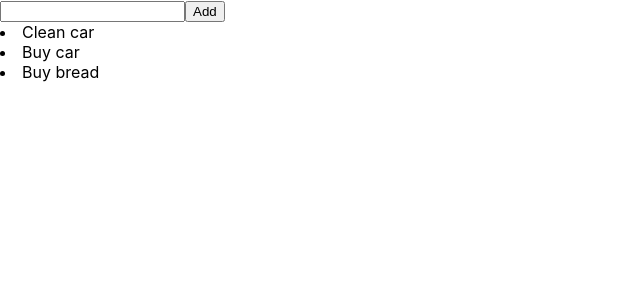
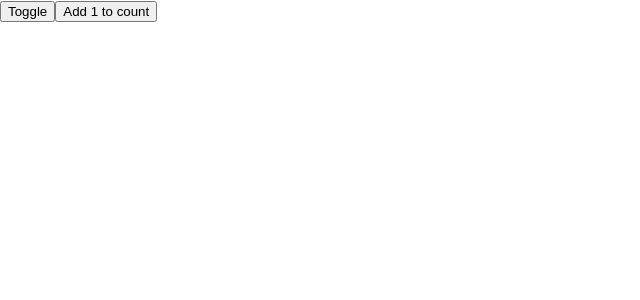
Before and after one commit to zedvas/simpsons, a React (Create React App) app: page / in a window 1280 px wide. Shown: the top 300 px of the page, without its empty margins (0-640 px from the left). Built offline with nearby package versions, Linux system fonts and the light colour scheme.

Commit message:
lifecycle methods

```diff
--- /dev/null
+++ b/src/App.js
@@ -0,0 +1,28 @@
+import React, { Component } from "react";
+import Child from "./components/Child";
+
+class App extends Component {
+  state = { isActive: false, count: 0 };
+
+  onToggle = () => {
+    this.setState({ isActive: !this.state.isActive });
+  };
+
+  render() {
+    return (
+      <>
+        <button onClick={this.onToggle}>Toggle</button>
+        <button
+          onClick={() => {
+            this.setState({ count: this.state.count + 1 });
+          }}
+        >
+          Add 1 to count
+        </button>
+        {this.state.isActive && <Child count={this.state.count} />}
+      </>
+    );
+  }
+}
+
+export default App;
--- a/src/App.jsx
+++ /dev/null
@@ -1,71 +0,0 @@
-import React, { Component } from "react";
-import TodoItem from "./components/TodoItem";
-
-class App extends Component {
-  state = {
-    todos: [
-      { title: "Clean car", completed: false },
-      { title: "Buy car", completed: true },
-      { title: "Buy bread", completed: false },
-    ],
-  };
-
-  onInput = (e) => {
-    this.setState({ todoText: e.target.value });
-  };
-
-  onClick = () => {
-    const { todoText } = this.state;
-    const todos = [...this.state.todos];
-
-    //do nothing if no data
-    if (!todoText) {
-      return;
-    }
-
-    if (todos.includes(todoText)) {
-      return;
-    }
-
-    todos.push({ title: this.state.todoText, completed: false });
-    this.setState({ todos });
-  };
-
-  //   onDelete = (title) => {
-  //     const todos = [...this.state.todos];
-
-  //     const indexOf = todos.findIndex((todo) => {
-  //       return todo.title === title;
-  //     });
-  //     todos.splice(indexOf, 1);
-
-  //     this.setState({ todos });
-  //   };
-
-  //   onToggle = (title) => {
-  //     const todos = [...this.state.todos];
-
-  //     const indexOf = todos.findIndex((todo) => {
-  //       return todo.title === title;
-  //     });
-
-  //     todos[indexOf].completed = !todos[indexOf].completed;
-  //     this.setState({ todos });
-  //   };
-
-  render() {
-    console.log(this.state);
-    const { todos } = this.state;
-    return (
-      <>
-        <input type="text" onInput={this.onInput} />
-        <button onClick={this.onClick}>Add</button>
-        {todos.map((todo) => {
-          return <TodoItem todo={todo} />;
-        })}
-      </>
-    );
-  }
-}
-
-export default App;
--- /dev/null
+++ b/src/components/Child.jsx
@@ -0,0 +1,30 @@
+import React, { Component } from "react";
+
+class Child extends Component {
+  state = { count: 0 };
+
+  constructor() {
+    super();
+    console.log("constructor function ran, component is ALIVE!");
+  }
+
+  componentDidMount() {
+    console.log("componentDidMount function ran, HTML in the DOM");
+  }
+
+  componentDidUpdate() {
+    console.log("componentDidUpdate function ran, NEW HTML in the dom");
+  }
+
+  componentWillUnmount() {
+    console.log("componentWillUnmount function ran, I am about to unmount");
+  }
+
+  render() {
+    console.log("render function ran, the HTML is getting created");
+
+    return <p>I am the Child component!, {this.props.count}</p>;
+  }
+}
+
+export default Child;
--- a/src/components/TodoItem.jsx
+++ /dev/null
@@ -1,18 +0,0 @@
-import React, { Component } from "react";
-
-class TodoItem extends Component {
-  render() {
-    const { todo } = this.props;
-
-    return (
-      <li
-        className={todo.completed ? "completed" : "incomplete"}
-        // onClick={() => this.onToggle(todo.title)}
-      >
-        {todo.title}
-      </li>
-    );
-  }
-}
-
-export default TodoItem;
--- a/src/index.js
+++ b/src/index.js
@@ -1,14 +1,14 @@
-import React from 'react';
-import ReactDOM from 'react-dom/client';
-import './index.css';
-import App from './App';
-import reportWebVitals from './reportWebVitals';
+import React from "react";
+import ReactDOM from "react-dom/client";
+import "./index.css";
+import App from "./App";
+import reportWebVitals from "./reportWebVitals";
 
-const root = ReactDOM.createRoot(document.getElementById('root'));
+const root = ReactDOM.createRoot(document.getElementById("root"));
 root.render(
-  <React.StrictMode>
-    <App />
-  </React.StrictMode>
+  // <React.StrictMode>
+  <App />
+  // </React.StrictMode>
 );
 
 // If you want to start measuring performance in your app, pass a function
```
